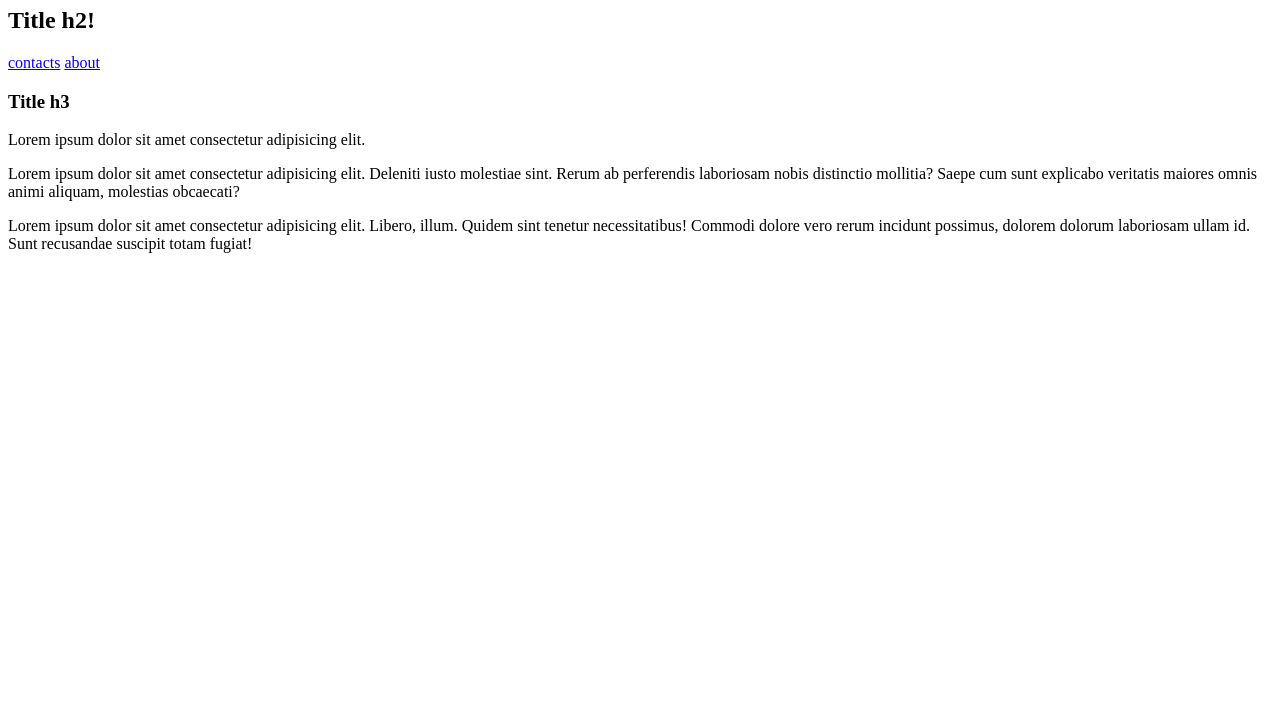
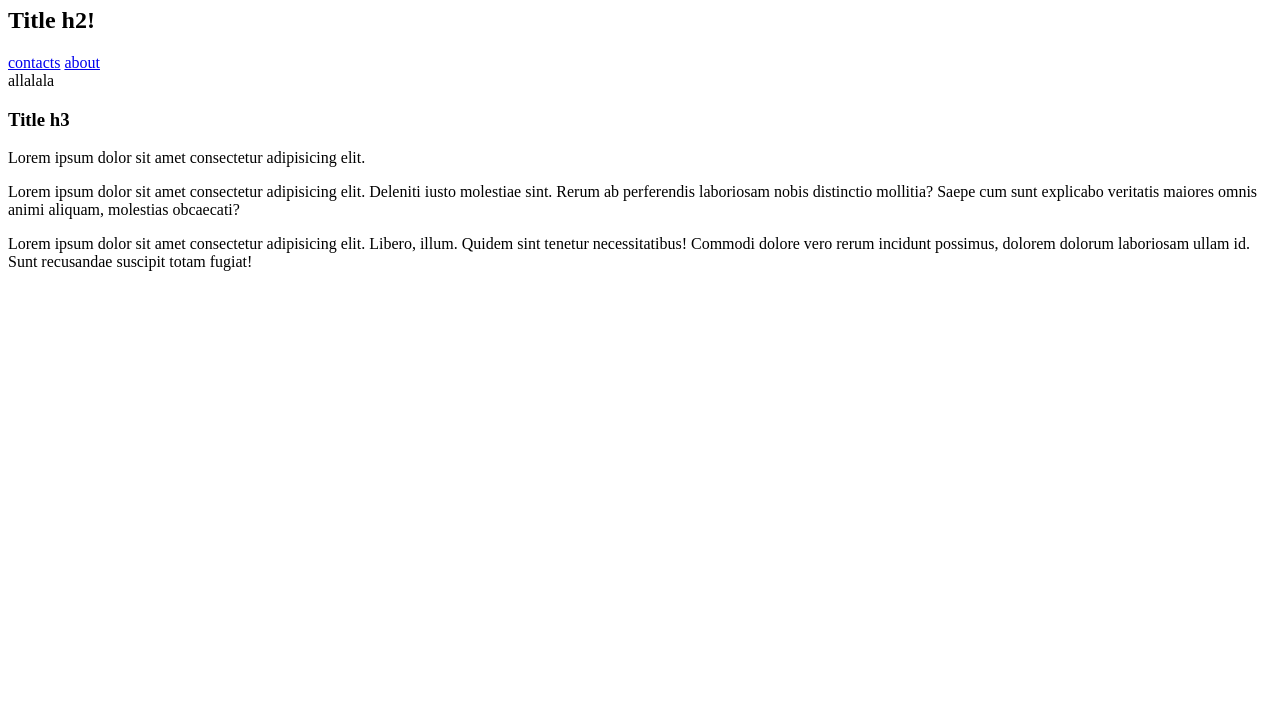
Before and after one commit to vetaluga/les-git2, a plain HTML site: page index.html in a window 1280 px wide. Shown: the part 73-800 px from the top of the page. Drawn offline with Linux system fonts and the light colour scheme.

Commit message:
add span tag

```diff
--- a/index.html
+++ b/index.html
@@ -13,6 +13,9 @@
         <a href="#">contacts</a>
         <a href="#">about</a>
     </nav>
+
+    <span>allalala</span>
+
     <h3>Title h3</h3>
     <p>Lorem ipsum dolor sit amet consectetur adipisicing elit.</p>
     <p>Lorem ipsum dolor sit amet consectetur adipisicing elit. Deleniti iusto molestiae sint. Rerum ab perferendis laboriosam nobis distinctio mollitia? Saepe cum sunt explicabo veritatis maiores omnis animi aliquam, molestias obcaecati?</p>
```
